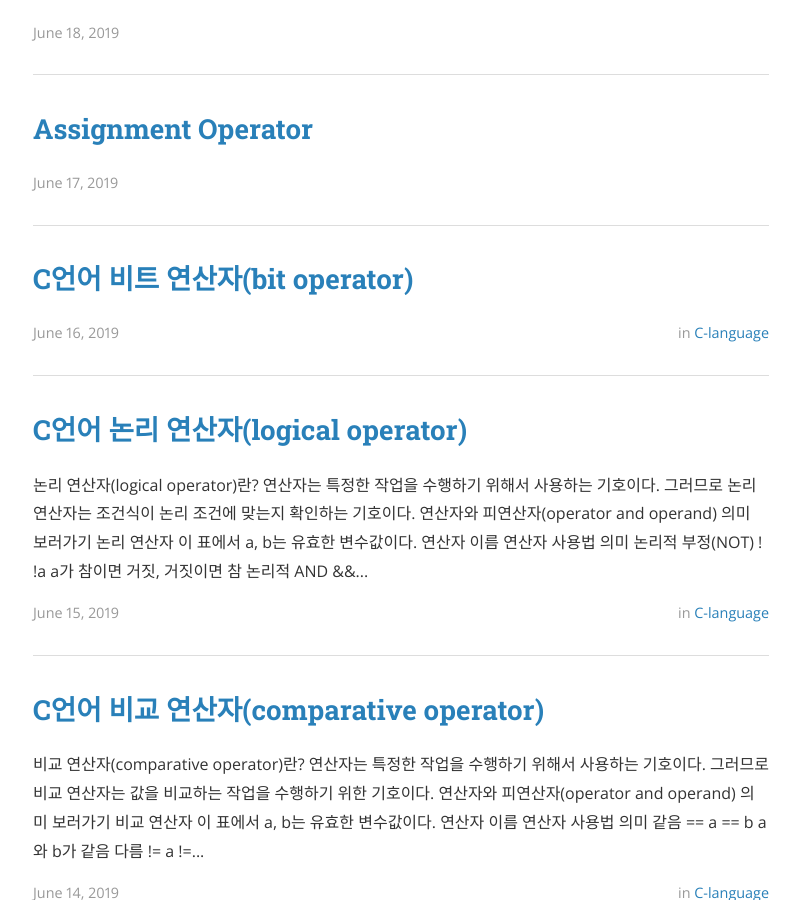
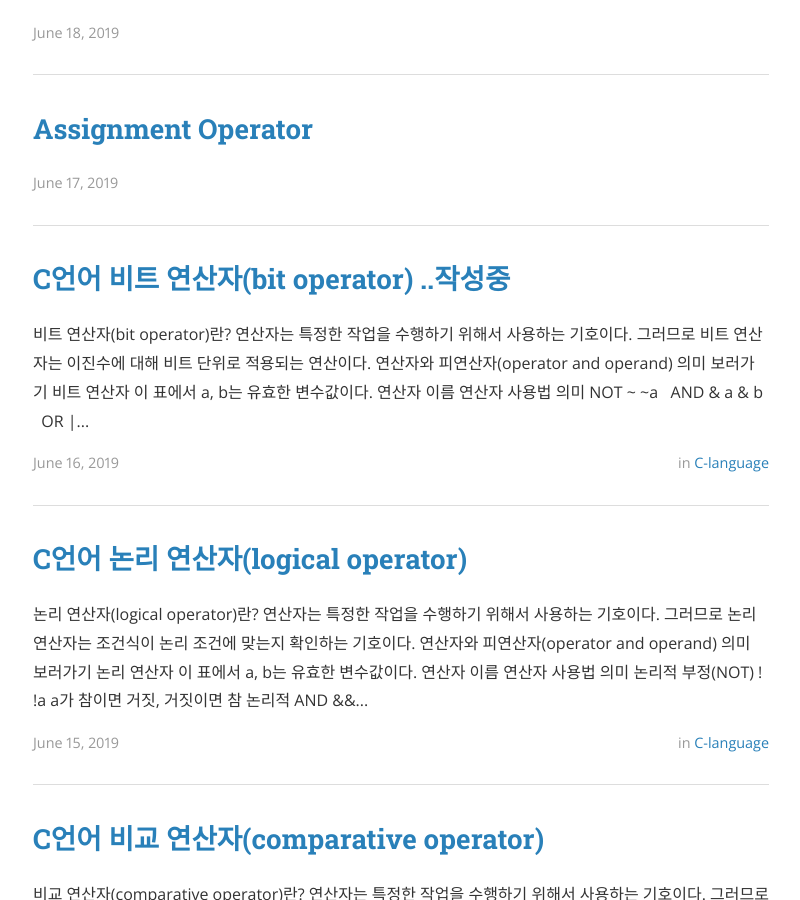
Before and after one commit to atomic0x90/atomic0x90.github.io, a Jekyll site: the page built from index.html, in a window 1280 px wide and 900 px high, scrolled down 581 px. Shown: the whole window, without its empty margins (239-1039 px from the left). Built offline with Jekyll 4.4.1, drawn with Linux system fonts in a browser that asks for light colours; nearby versions of some CDN libraries; the list of posts is cut into pages by our own code.

Commit message:
Add operator name etc.

```diff
--- a/_posts/2019-06-16-bit-operator.markdown
+++ b/_posts/2019-06-16-bit-operator.markdown
@@ -1,6 +1,6 @@
 ---
 layout: post
-title:  "C언어 비트 연산자(bit operator)"
+title:  "C언어 비트 연산자(bit operator) ..작성중"
 date:   2019-06-16 23:40:01
 author: atomic0x90 (Yujun Han)
 categories: C-Language
@@ -10,3 +10,40 @@ sitemap :
   priority : 1.0
 cover:  "/assets/instacode.png"
 ---
+
+## 비트 연산자(bit operator)란?
+
+연산자는 특정한 작업을 수행하기 위해서 사용하는 기호이다.
+그러므로 비트 연산자는 이진수에 대해 비트 단위로 적용되는 연산이다.
+
+---
+
+**[연산자와 피연산자(operator and operand)][0]** 의미 보러가기
+
+---
+
+## 비트 연산자
+
+이 표에서 a, b는 유효한 변수값이다.
+
+연산자 이름	|연산자		|사용법		|의미
+:------:	|:---:		|:---:		|:---:
+NOT		|~		|~a
+AND		|&		|a & b
+OR		|\|		|a \| b
+XOR		|^		|a ^ b
+왼쪽 시프트	|<<		|a << b
+오른쪽 시프트	|>>		|a >> b
+
+
+
+
+
+
+
+[0]: https://atomic0x90.github.io/c-language/2019/06/13/arithmetic-operator.html "operator and operand"
+
+
+
+
+{% if site.disqus-shortname %}{% include disqus_comments.html %}{% endif %}
```
